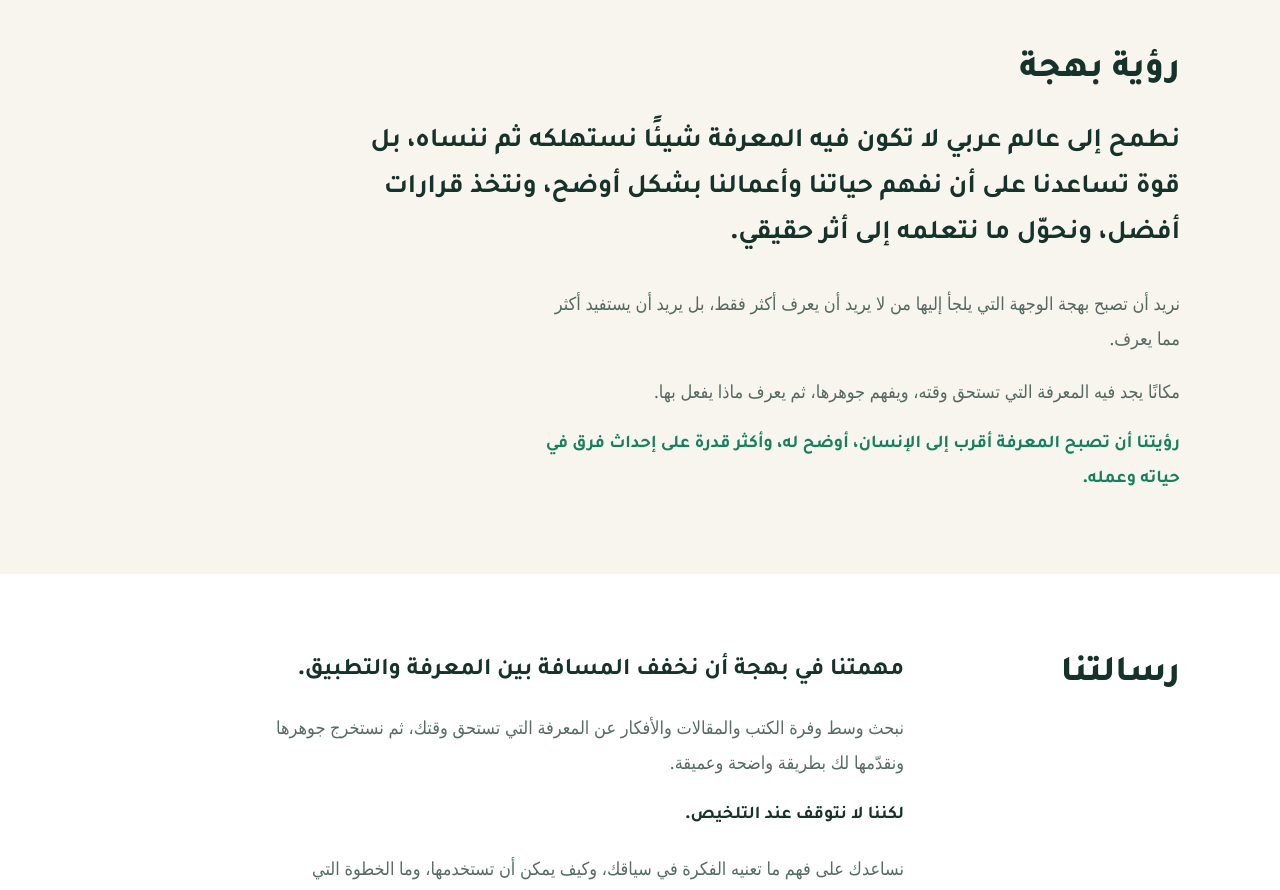
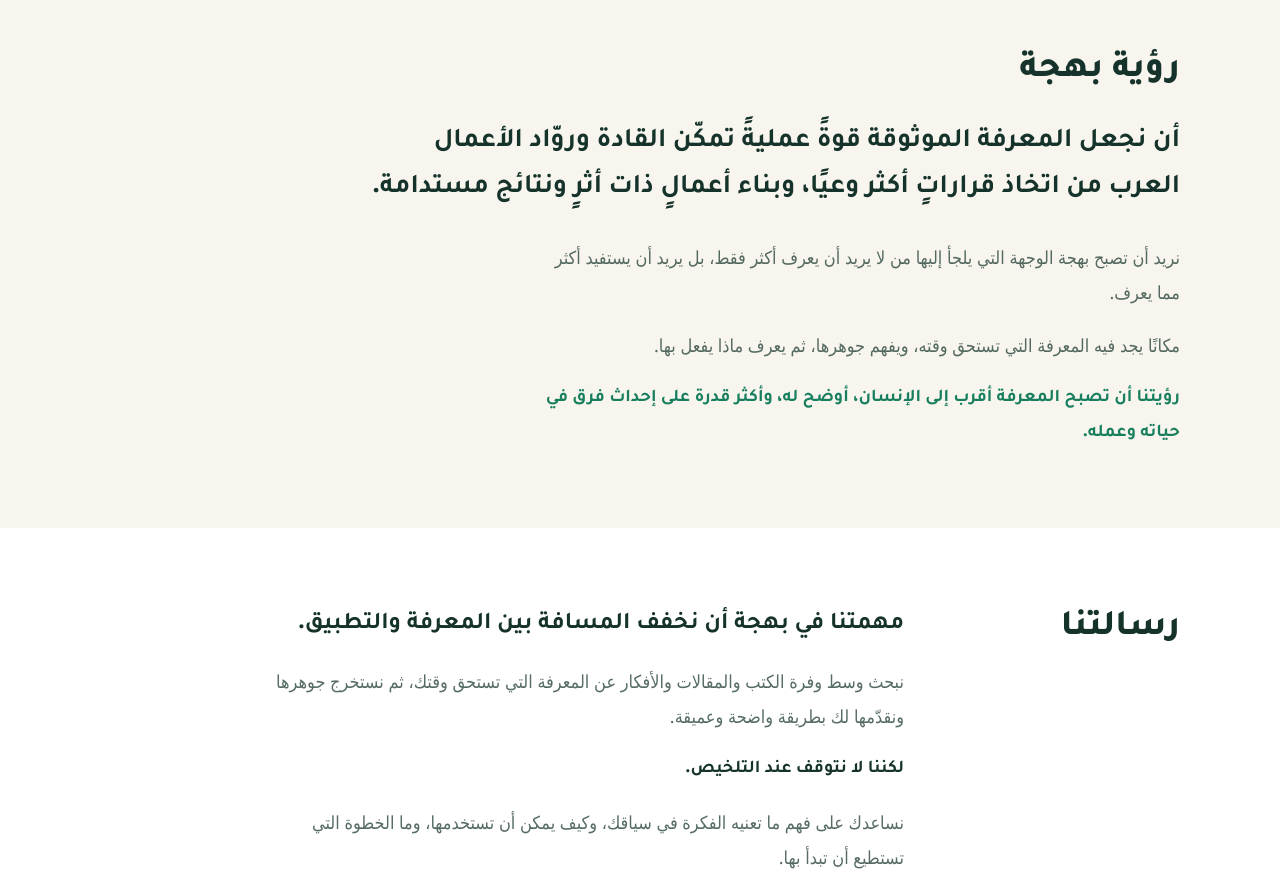
Before and after one commit to SharifAlahmed/bahjaa, a Next.js app: page /about in a window 1280 px wide. Shown: the part 1320-2210 px from the top of the page. Built offline with nearby package versions, Linux system fonts and the light colour scheme; no server answers; the database is empty; a web font is replaced by a local one.

Commit message:
copy: restore approved Bahjaa vision

```diff
--- a/components/about/vision.tsx
+++ b/components/about/vision.tsx
@@ -5,8 +5,8 @@
       <div className="wrap">
         <h2 className="ab-h2" id="vision-title">رؤية بهجة</h2>
         <p className="ab-vision-lead">
-          نطمح إلى عالم عربي لا تكون فيه المعرفة شيئًا نستهلكه ثم ننساه، بل قوة تساعدنا على أن نفهم
-          حياتنا وأعمالنا بشكل أوضح، ونتخذ قرارات أفضل، ونحوّل ما نتعلمه إلى أثر حقيقي.
+          أن نجعل المعرفة الموثوقة قوةً عمليةً تمكّن القادة وروّاد الأعمال العرب من اتخاذ قراراتٍ أكثر وعيًا،
+          وبناء أعمالٍ ذات أثرٍ ونتائج مستدامة.
         </p>
         <div className="ab-prose ab-vision-body">
           <p>
```
